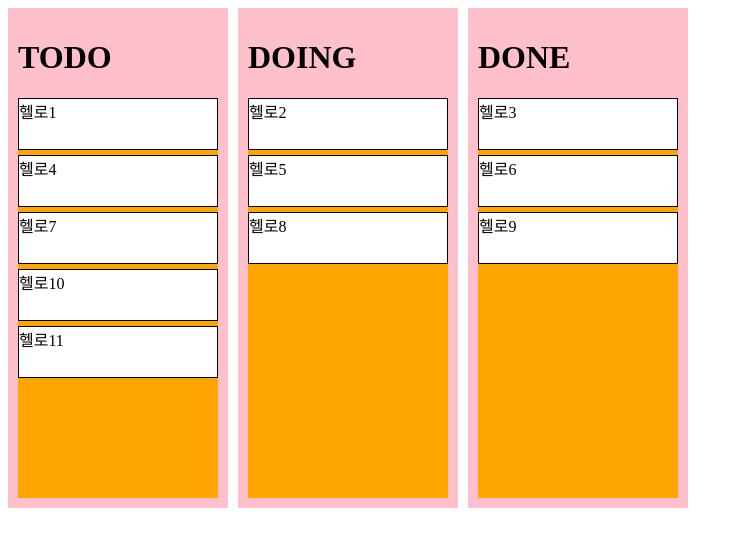
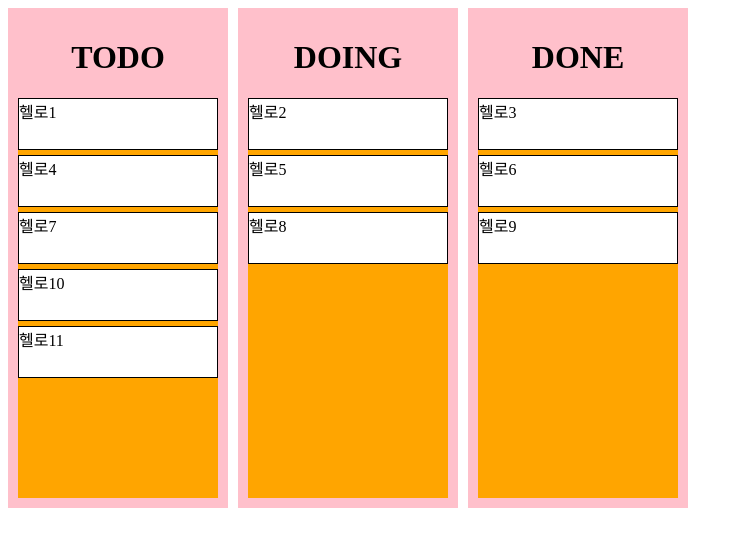
Before and after one commit to skawnkk/dragNdrop, a React (Create React App) app: page / in a window 1280 px wide. Shown: the top 546 px of the page, without its empty margins (0-743 px from the left). Built offline with nearby package versions, Linux system fonts and the light colour scheme.

Commit message:
refactor. 칼럼 구조 중복 정리

```diff
--- a/src/App.js
+++ b/src/App.js
@@ -1,45 +1,24 @@
 import "./styles.css";
 import { useState } from "react";
+import styled from "styled-components";
 import Card from "./Card";
 import { datas } from "./datas";
-import styled from "styled-components";
+import { STATUS_GROUP } from "./constants";
 export default function App() {
   const [todoFullData, setTodoFullData] = useState(datas);
   const [clickedCardID, setClickedCardID] = useState(null);
+
   const todoItems = (type) =>
     todoFullData.map((data) => {
       return data.status === type ? (
-        <Card
-          key={data.id}
-          value={data}
-          {...{
-            clickedCardID,
-            setClickedCardID,
-          }}
-        />
+        <Card key={data.id} item={data} setClickedCardID={setClickedCardID} />
       ) : null;
     });
-
-  const handleDragOver = (e) => {
-    e.preventDefault();
-  };
-  // if (e.target.className.includes("column")) {
-  //   const todos = e.target.children;
-  //   const lastChildren = todos[todos.length - 1];
-  //   lastChildren.style.background = "skyblue";
-  // }
-
-  // const placeInfo = e.target.getBoundingClientRect();
-  // const placeY = placeInfo.bottom - e.clientY;
-  // const targetHeight = placeInfo.bottom - placeInfo.top;
-  // setNewPlace(placeY > targetHeight / 2 ? "UP" : "DOWN");
 
   const handleDrop = (e) => {
     e.preventDefault();
     const droppedPlace = e.target;
     const currentColumn = droppedPlace.closest(".cardlist");
-
-    const clickedCardID = e.dataTransfer.getData("card_id");
     const clickedCard = document.getElementById(clickedCardID);
 
     if (e.target === currentColumn) currentColumn.appendChild(clickedCard);
@@ -53,43 +32,20 @@ export default function App() {
     }
   };
 
+  const handleDragOver = (e) => {
+    e.preventDefault();
+  };
+  const title = (status) => status.toUpperCase();
   return (
     <ColumnBox>
-      <Column>
-        <h1>TODO</h1>
-        <CardList
-          id={"column" + 1}
-          className="cardlist"
-          type="todo"
-          onDragOver={handleDragOver}
-          onDrop={handleDrop}>
-          {todoItems("todo")}
-        </CardList>
-      </Column>
-
-      <Column>
-        <h1>DOING</h1>
-        <CardList
-          id={"column" + 2}
-          className="cardlist"
-          type="doing"
-          onDragOver={handleDragOver}
-          onDrop={handleDrop}>
-          {todoItems("doing")}
-        </CardList>
-      </Column>
-
-      <Column>
-        <h1>DONE</h1>
-        <CardList
-          id={"column" + 3}
-          className="cardlist"
-          type="done"
-          onDragOver={handleDragOver}
-          onDrop={handleDrop}>
-          {todoItems("done")}
-        </CardList>
-      </Column>
+      {STATUS_GROUP.map((status, idx) => (
+        <Column key={idx} id={`column${idx}`}>
+          <h1>{title(status)}</h1>
+          <CardList className="cardlist" onDragOver={handleDragOver} onDrop={handleDrop}>
+            {todoItems(status)}
+          </CardList>
+        </Column>
+      ))}
     </ColumnBox>
   );
 }
@@ -104,6 +60,9 @@ const Column = styled.div`
   width: 200px;
   background-color: pink;
   padding: 10px;
+  h1 {
+    text-align: center;
+  }
 `;
 
 const CardList = styled.div`
--- a/src/Card.js
+++ b/src/Card.js
@@ -1,6 +1,6 @@
 import styled from "styled-components";
 import { useState } from "react";
-function Card({ value, clickedCardID, setClickedCardID }) {
+function Card({ item, setClickedCardID }) {
   const [isDragStart, setDragStart] = useState(false);
 
   const handleDragOver = (e) => {
@@ -18,10 +18,8 @@ function Card({ value, clickedCardID, setClickedCardID }) {
   //e.target.style.background = "skyblue";
 
   const handleDragStart = (e) => {
-    e.dataTransfer.setData("card_id", value.id);
-    setClickedCardID(value.id);
+    setClickedCardID(item.id);
     setDragStart(true);
-    //setTimeout(() => (e.target.style.display = "none"), 0);
   };
 
   const handleDragEnd = () => setDragStart(false);
@@ -29,15 +27,15 @@ function Card({ value, clickedCardID, setClickedCardID }) {
   return (
     <>
       <CardWrapper
-        id={value.id}
+        id={item.id}
         className="card"
         isDragStart={isDragStart}
         draggable={true}
         onDragStart={handleDragStart}
         onDragOver={handleDragOver}
         onDragEnd={handleDragEnd}>
-        {value.text}
-        {value.id}
+        {item.text}
+        {item.id}
       </CardWrapper>
     </>
   );
--- /dev/null
+++ b/src/constants.js
@@ -0,0 +1,2 @@
+export const STATUS = { TODO: "todo", DOING: "doing", DONE: "done" }; //데이터&뷰
+export const STATUS_GROUP = [STATUS.TODO, STATUS.DOING, STATUS.DONE];
--- a/src/datas.js
+++ b/src/datas.js
@@ -9,5 +9,5 @@ export const datas = [
   { id: 8, text: "헬로", status: "doing" },
   { id: 9, text: "헬로", status: "done" },
   { id: 10, text: "헬로", status: "todo" },
-  { id: 11, text: "헬로", status: "todo" }
+  { id: 11, text: "헬로", status: "todo" },
 ];
```
